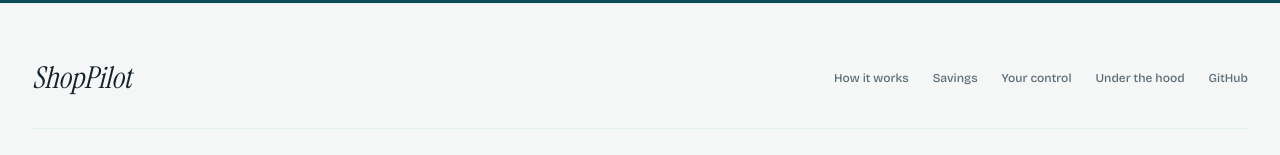
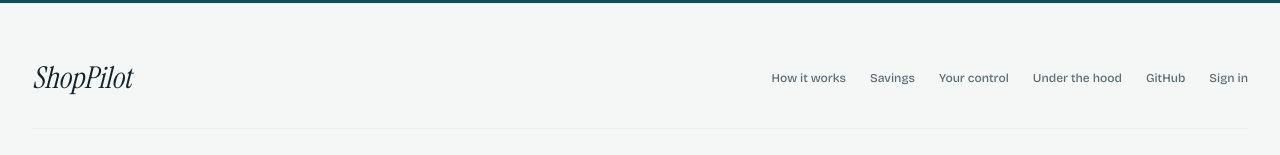
Before and after one commit to div-gul/paypal, a React (Vite) app in the folder frontend/: page / in a window 1280 px wide. Shown: the part 4952-5107 px from the top of the page. Built offline with nearby package versions, Linux system fonts and the light colour scheme; no server answers.

Commit message:
sign in  option added in the footer of LandingPage

```diff
--- a/frontend/src/components/LandingPage.tsx
+++ b/frontend/src/components/LandingPage.tsx
@@ -1041,6 +1041,9 @@ export const LandingPage: React.FC<LandingPageProps> = ({
               >
                 GitHub
               </a>
+              <button type="button" onClick={() => onOpenAuth('login')} className="hover:text-teal transition">
+                Sign in
+              </button>
             </div>
           </div>
 
```
